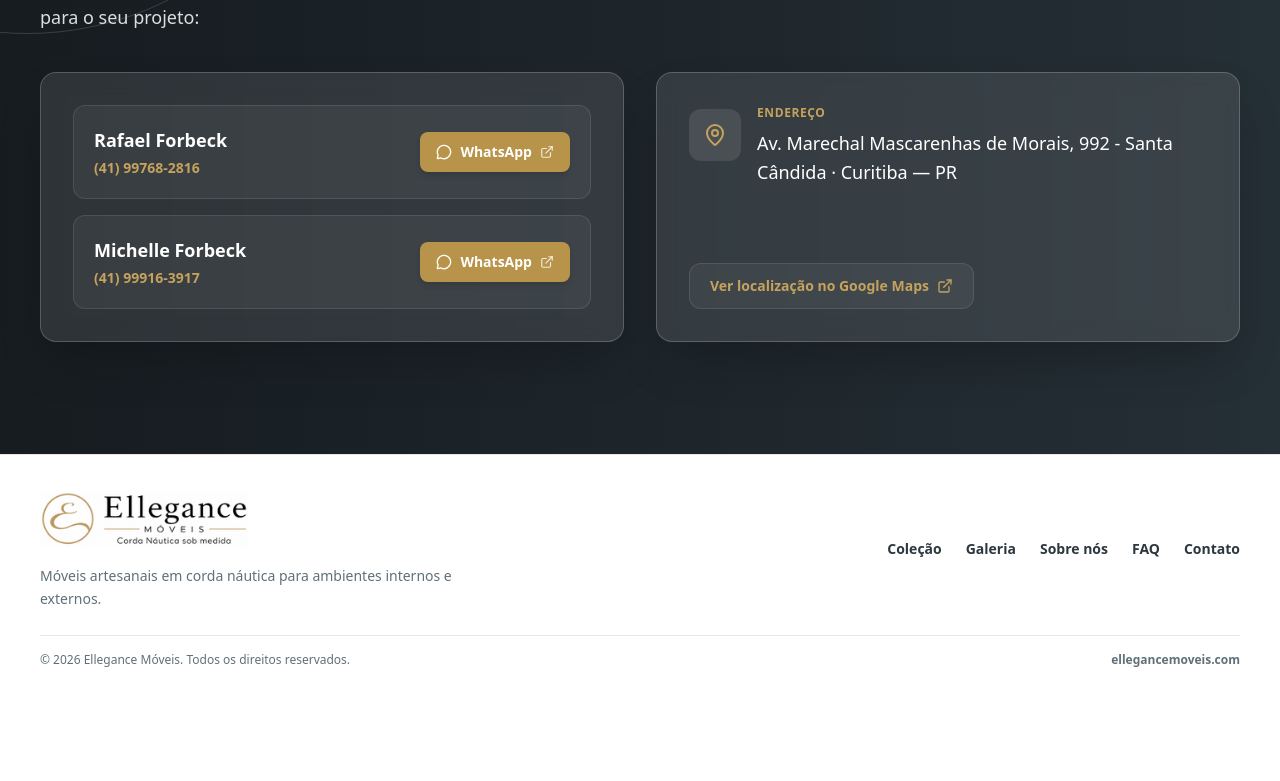
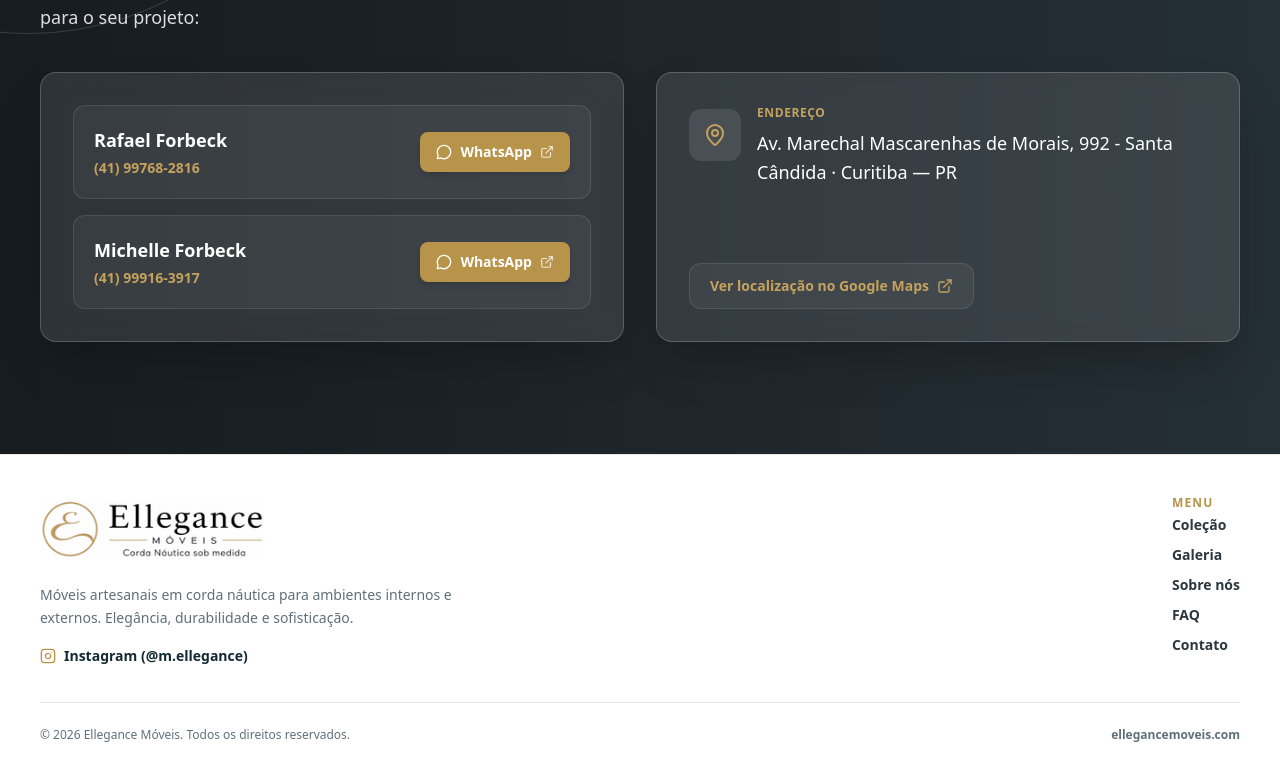
Before and after one commit to afucuhara/Ellegance, a React (Vite) app: page / in a window 1280 px wide. Shown: the part 7421-8202 px from the top of the page. Before the commit the page ends 8121 px from the top, so only its background shows below. Built offline with nearby package versions, Linux system fonts and the light colour scheme; a web font is replaced by a local one.

Commit message:
feat(footer): add Instagram link to footer
Updates the footer layout to include an Instagram icon and link, improving social media visibility.

```diff
--- a/src/components/Footer.tsx
+++ b/src/components/Footer.tsx
@@ -1,5 +1,6 @@
 import React from 'react';
-import { LOGO_URL } from '../data/siteData';
+import { Instagram } from 'lucide-react';
+import { LOGO_URL, INSTAGRAM_URL } from '../data/siteData';
 
 export const Footer: React.FC = () => {
   const navLinks = [
@@ -11,43 +12,60 @@ export const Footer: React.FC = () => {
   ];
 
   return (
-    <footer className="bg-white text-[#132a34] py-8 px-4 sm:px-6 lg:px-10 border-t border-[#ebe7df]">
-      <div className="w-full max-w-7xl mx-auto space-y-6">
+    <footer className="bg-white text-[#132a34] py-10 px-4 sm:px-6 lg:px-10 border-t border-[#ebe7df]">
+      <div className="w-full max-w-7xl mx-auto space-y-8">
 
-        {/* Main Row: Brand on Left, Menu Nav on Right */}
-        <div className="flex flex-col lg:flex-row lg:items-center justify-between gap-6">
-          {/* Left: Logo & Tagline */}
-          <div className="space-y-1.5 max-w-md">
+        {/* Main Row: Logo & Instagram on Left, Vertical Menu on Right */}
+        <div className="flex flex-col sm:flex-row items-start justify-between gap-8">
+          {/* Left: Logo, Tagline & Instagram */}
+          <div className="space-y-3 max-w-md">
             <a href="#inicio" className="inline-block transition-transform hover:scale-105">
               <img
                 src={LOGO_URL}
                 alt="Ellegance Móveis"
-                className="w-44 sm:w-52 h-auto object-contain"
+                className="w-48 sm:w-56 h-auto object-contain"
                 loading="lazy"
                 decoding="async"
               />
             </a>
             <p className="text-xs sm:text-sm text-[#607078] leading-relaxed">
-              Móveis artesanais em corda náutica para ambientes internos e externos.
+              Móveis artesanais em corda náutica para ambientes internos e externos. Elegância, durabilidade e sofisticação.
             </p>
+            <div className="pt-1">
+              <a
+                href={INSTAGRAM_URL}
+                target="_blank"
+                rel="noopener noreferrer"
+                className="inline-flex items-center gap-2 text-sm font-bold text-[#132a34] hover:text-[#b8934a] transition-colors"
+                title="Siga a Ellegance Móveis no Instagram"
+              >
+                <Instagram className="w-4 h-4 text-[#b8934a] shrink-0" />
+                <span>Instagram (@m.ellegance)</span>
+              </a>
+            </div>
           </div>
 
-          {/* Right: Navigation Links */}
-          <nav className="flex flex-wrap items-center gap-x-6 gap-y-2.5 lg:justify-end" aria-label="Links do rodapé">
+          {/* Right: Vertical Menu (Items Stacked One Under Another) */}
+          <div className="flex flex-col items-start space-y-2.5">
+            <span className="text-xs font-extrabold uppercase tracking-widest text-[#b8934a] mb-1">
+              Menu
+            </span>
+            <nav className="flex flex-col items-start gap-2.5" aria-label="Navegação do rodapé">
               {navLinks.map((link) => (
                 <a
                   key={link.name}
                   href={link.href}
-                className="text-xs sm:text-sm font-extrabold text-[#2c373e] hover:text-[#b8934a] transition-colors"
+                  className="text-sm font-bold text-[#2c373e] hover:text-[#b8934a] transition-colors"
                 >
                   {link.name}
                 </a>
               ))}
             </nav>
           </div>
+        </div>
 
-        {/* Bottom: Copyright & Website Link */}
-        <div className="pt-4 border-t border-[#ebe7df] flex flex-col sm:flex-row items-center justify-between gap-2 text-xs text-[#607078]">
+        {/* Bottom Bar: Copyright & Website Link */}
+        <div className="pt-6 border-t border-[#ebe7df] flex flex-col sm:flex-row items-center justify-between gap-3 text-xs text-[#607078]">
           <p>© {new Date().getFullYear()} Ellegance Móveis. Todos os direitos reservados.</p>
           <a
             href="https://www.ellegancemoveis.com"
--- a/src/data/siteData.ts
+++ b/src/data/siteData.ts
@@ -3,6 +3,7 @@ import logoImg from '../assets/images/regenerated_image_1785002193276.png';
 
 export const PHONE_NUMBER = "5541999163917";
 export const DISPLAY_PHONE = "(41) 99916-3917";
+export const INSTAGRAM_URL = "https://www.instagram.com/m.ellegance/";
 
 export interface ContactPerson {
   name: string;
```
Lines whose indentation alone changed are shown as unchanged.
